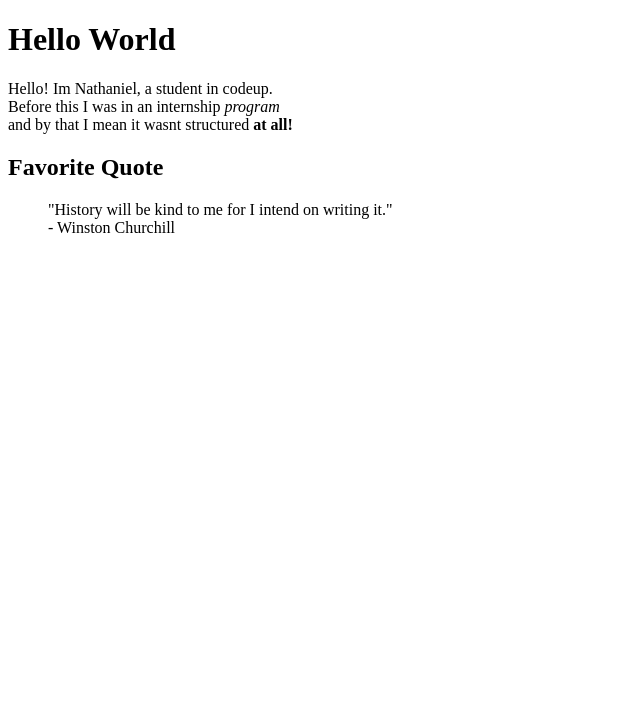
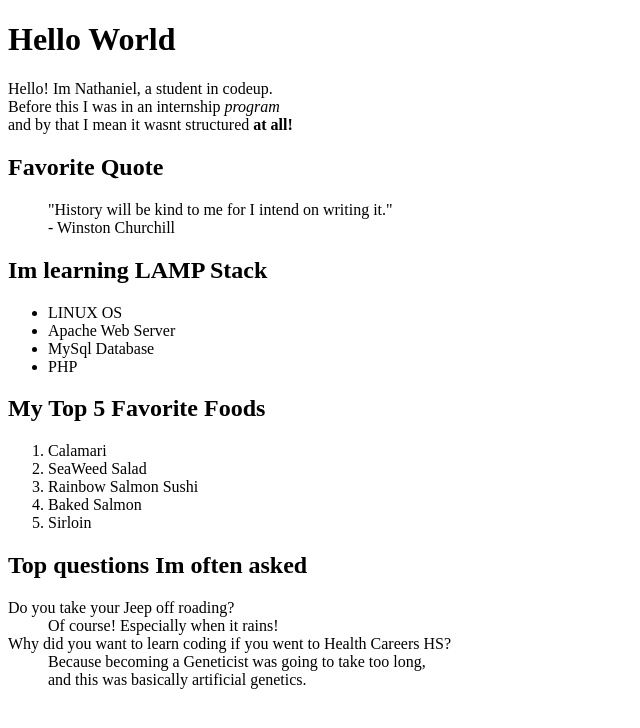
Before and after one commit to NathanielMedrano/codeup.dev, a plain HTML site: page public/helloworld.html in a window 1280 px wide. Shown: the whole page, without its empty margins (0-640 px from the left). Drawn offline with Linux system fonts and the light colour scheme.

Commit message:
HW ol and ul

```diff
--- a/public/helloworld.html
+++ b/public/helloworld.html
@@ -13,5 +13,25 @@
 		<blockquote>"History will be kind to me for I intend on writing it." <br>
 					- Winston Churchill
 		</blockquote>
+		<h2>Im learning LAMP Stack</h2>
+		<ul>
+			<li>LINUX OS</li>
+    		<li>Apache Web Server</li>
+    		<li>MySql Database</li>
+    		<li>PHP</li>
+		</ul>
+		<H2>My Top 5 Favorite Foods</H2>
+		<ol>
+			<li>Calamari</li>
+			<li>SeaWeed Salad</li>
+			<li>Rainbow Salmon Sushi</li>
+			<li>Baked Salmon</li>
+			<li>Sirloin</li>
+		</ol>
+		<h2>Top questions Im often asked</h2>
+		<dt>Do you take your Jeep off roading?</dt>
+		<dd>Of course! Especially when it rains!</dd>
+		<dt>Why did you want to learn coding if you went to Health Careers HS?</dt>
+		<dd>Because becoming a Geneticist was going to take too long, <br> and this was basically artificial genetics.</dd>
 	</body>
 </html>
```
